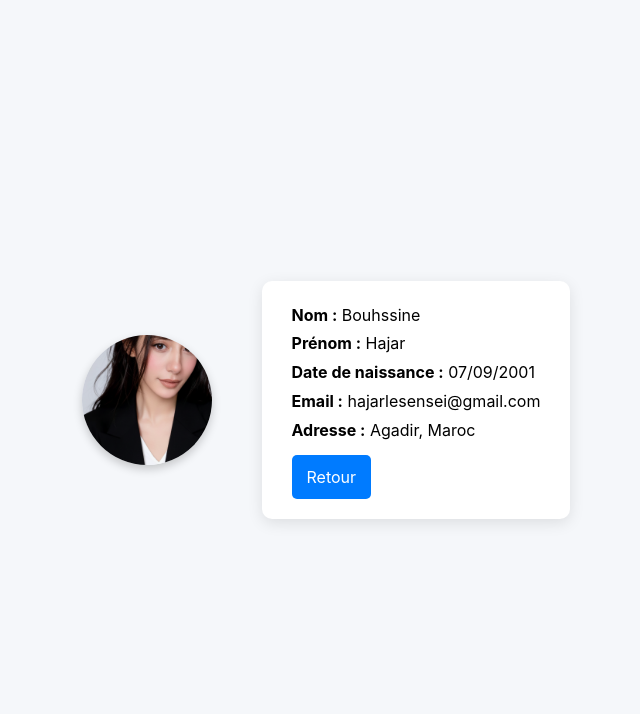
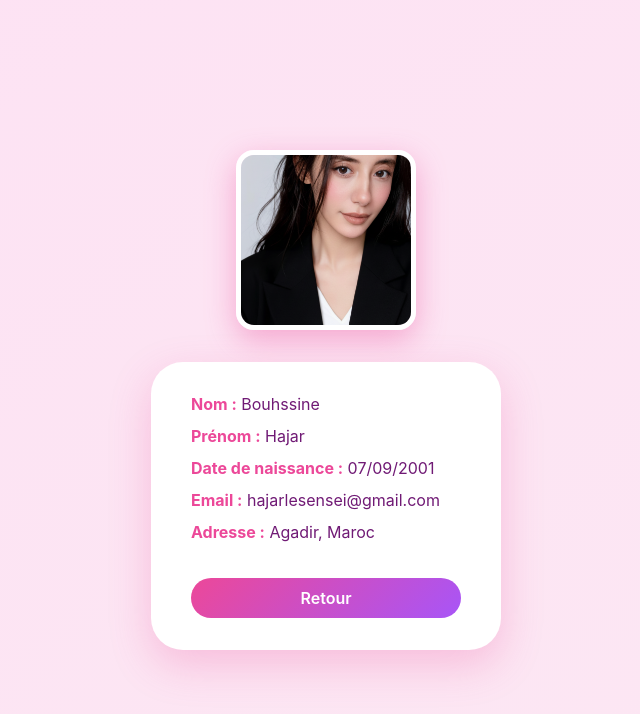
Before and after one commit to fstack567-stack/Projet-react, a React (Create React App) app: page /stagiaires/bouhssine in a window 1280 px wide. Shown: the top 714 px of the page, without its empty margins (314-954 px from the left). Built offline with nearby package versions, Linux system fonts and the light colour scheme.

Commit message:
changes on css and js

```diff
--- a/src/components/hajar.js
+++ b/src/components/hajar.js
@@ -3,17 +3,17 @@ import "../styles/hajar.css";
 
 export default function Hajar() {
   return (
-    <div className="container">
-      <img src="/images/hajar.jpg" alt="Hajar" className="profile-img" />
+    <div className="containerhj">
+      <img src="/images/hajar.jpg" alt="Hajar" className="profile-imghj" />
 
-      <div className="card">
+      <div className="cardhj">
         <p><b>Nom :</b> Bouhssine </p>
         <p><b>Prénom :</b> Hajar</p>
         <p><b>Date de naissance :</b> 07/09/2001</p>
         <p><b>Email :</b> hajarlesensei@gmail.com</p>
         <p><b>Adresse :</b> Agadir, Maroc</p>
 
-        <Link to="/" className="btn-retour">Retour</Link>
+        <Link to="/" className="btn-retourhj">Retour</Link>
       </div>
     </div>
   );
--- a/src/styles/hajar.css
+++ b/src/styles/hajar.css
@@ -1,102 +1,72 @@
-.profile-container {
-  min-height: 100vh;
+.containerhj {
   display: flex;
+  flex-direction: column;
   align-items: center;
   justify-content: center;
-  padding: 1rem;
-  background: linear-gradient(to bottom right, #fde2f3, #e9d5ff);
-  font-family: 'Poppins', Arial, sans-serif;
+  min-height: 100vh;
+  padding: 2rem;
+  background: linear-gradient(to bottom right, #fde2f3, #fce7f3);
+  font-family: 'Arial', sans-serif;
 }
 
-.profile-card {
-  background-color: #ffffff;
-  border-radius: 2.5rem;
-  box-shadow: 0 30px 60px -15px rgba(236, 72, 153, 0.35);
-  max-width: 26rem;
-  width: 100%;
-  overflow: hidden;
+.profile-imghj {
+  width: 180px;
+  height: 180px;
+  border-radius: 10%;
+  object-fit: cover;
+  border: 5px solid #ffffff;
+  box-shadow: 0 10px 30px rgba(236, 72, 153, 0.4);
   transition: transform 0.3s ease, box-shadow 0.3s ease;
+  margin-bottom: 2rem;
 }
 
-.profile-card:hover {
-  transform: translateY(-5px);
-  box-shadow: 0 35px 70px -10px rgba(236, 72, 153, 0.4);
+.profile-imghj:hover {
+  transform: scale(1.05);
+  box-shadow: 0 15px 40px rgba(236, 72, 153, 0.6);
 }
 
-.profile-header {
-  background: linear-gradient(to right, #ec4899, #a855f7);
-  padding: 3rem 2rem;
-  text-align: center;
+.cardhj {
+  background-color: #ffffff;
+  padding: 2rem 2.5rem;
+  border-radius: 2rem;
+  box-shadow: 0 15px 40px rgba(236, 72, 153, 0.25);
+  width: 100%;
+  max-width: 350px;
+  text-align: left;
+  display: flex;
+  flex-direction: column;
+  gap: 0.75rem;
+  transition: transform 0.3s ease;
 }
 
-.profile-header img {
-  border-radius: 50%;
-  border: 6px solid #ffffff;
-  box-shadow: 0 15px 45px rgba(236, 72, 153, 0.45);
-  width: 180px;
-  height: 180px;
-  object-fit: cover;
-  margin: 0 auto;
-  transition: transform 0.3s ease, box-shadow 0.3s ease;
+.cardhj:hover {
+  transform: translateY(-5px);
 }
 
-.profile-header img:hover {
-  transform: scale(1.07);
-  box-shadow: 0 20px 55px rgba(236, 72, 153, 0.6);
-}
-
-.profile-header h1 {
-  color: #ffffff;
-  font-size: 1.8rem;
-  font-weight: 800;
-  margin-top: 1rem;
-  letter-spacing: 0.5px;
-}
-
-.profile-details {
-  padding: 2rem;
-  display: flex;
-  flex-direction: column;
-  gap: 1.25rem;
-}
-
-.profile-row {
-  display: flex;
-  align-items: center;
-  gap: 1rem;
-  padding: 1rem 1.25rem;
-  background-color: #fdf2f8;
-  border-radius: 1.5rem;
-  transition: all 0.25s ease;
-}
-
-.profile-row:hover {
-  background-color: #fce7f3;
-  transform: scale(1.03);
-}
-
-.profile-row p:first-child {
-  font-size: 0.9rem;
-  color: #9d174d;
-}
-
-.profile-row p:last-child {
-  font-weight: 600;
+.cardhj p {
+  font-size: 1rem;
   color: #701a75;
 }
 
-.icon-pink { color: #ec4899; }
-.icon-purple { color: #a855f7; }
-.icon-rose { color: #f43f5e; }
-.icon-lilac { color: #c084fc; }
+.cardhj p b {
+  color: #ec4899;
+}
 
-.profile-container::before {
-  content: "";
-  position: absolute;
-  top: 0;
-  left: 0;
-  width: 100%;
-  height: 100%;
-  background: rgba(255, 240, 250, 0.2);
-  z-index: -1;
+.btn-retourhj {
+  display: inline-block;
+  margin-top: 1.5rem;
+  padding: 10px 20px;
+  text-decoration: none;
+  background: linear-gradient(135deg, #ec4899, #a855f7);
+  color: #fff;
+  font-weight: 600;
+  border-radius: 1.25rem;
+  text-align: center;
+  transition: all 0.3s ease;
 }
+
+.btn-retourhj:hover {
+  background: linear-gradient(135deg, #f43f5e, #c084fc);
+  transform: scale(1.05);
+  box-shadow: 0 8px 20px rgba(236, 72, 153, 0.4);
+}
```
Also changed, not shown: 1 other file (tests, documents, lock files or other folders).
